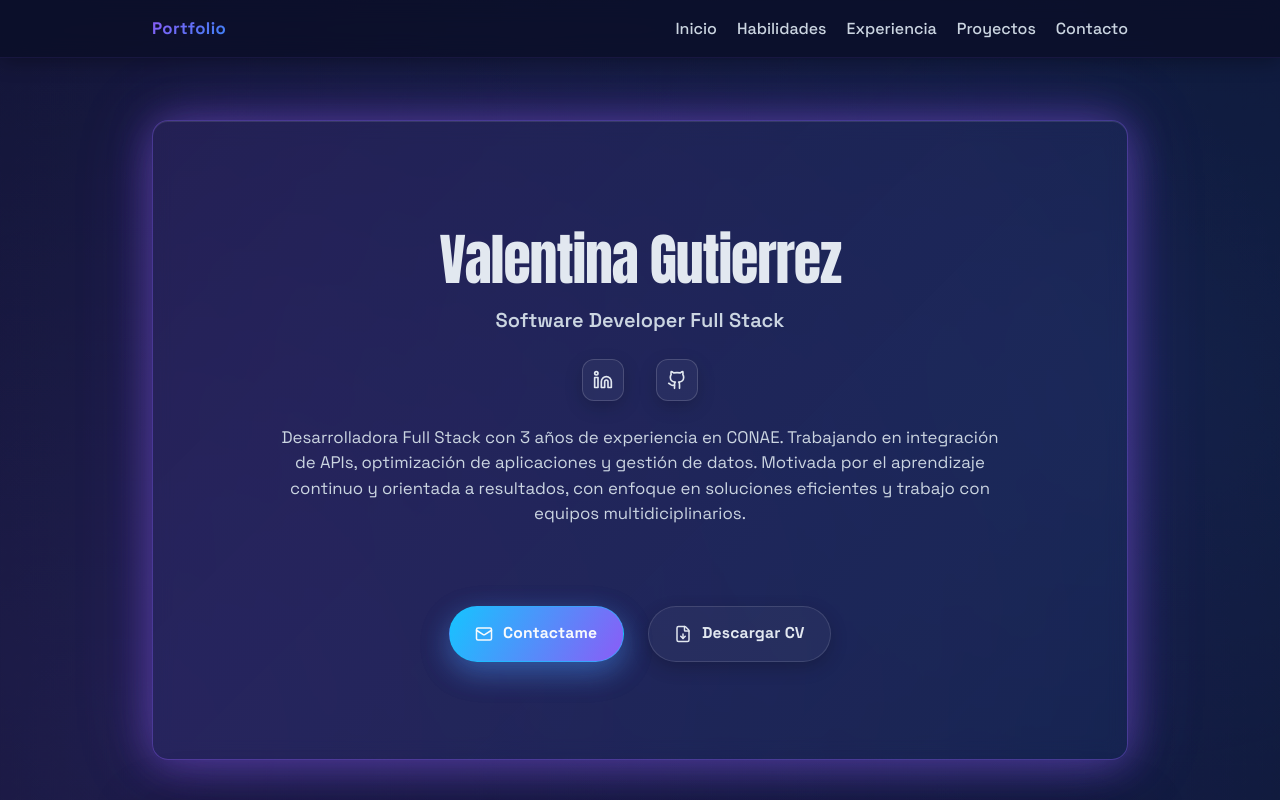
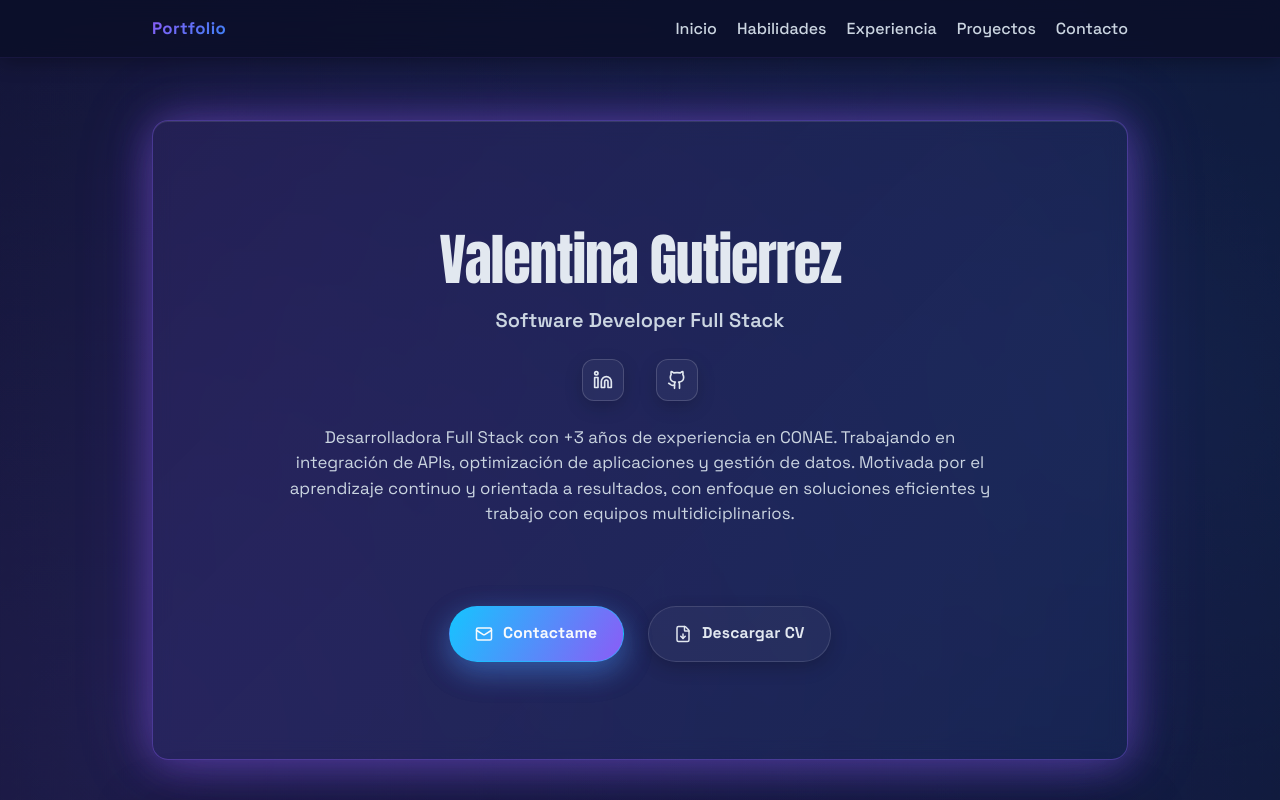
Before and after one commit to vgutierrezz/MyPortfolio, a React (Vite) app: page / in a window 1280 px wide. Shown: the top 800 px of the page. Built offline with nearby package versions, Linux system fonts and the light colour scheme.

Commit message:
Nuevo certificado

```diff
--- a/src/sections/Hero.jsx
+++ b/src/sections/Hero.jsx
@@ -26,7 +26,7 @@ function Hero() {
         </a>
       </div>
       <p className="lede">
-        Desarrolladora Full Stack con 3 años de experiencia en CONAE.
+        Desarrolladora Full Stack con +3 años de experiencia en CONAE.
         Trabajando en integración de APIs, optimización de
         aplicaciones y gestión de datos. Motivada por el aprendizaje continuo y orientada a
         resultados, con enfoque en soluciones eficientes y trabajo con equipos multidiciplinarios.
--- a/src/sections/Projects.jsx
+++ b/src/sections/Projects.jsx
@@ -29,7 +29,7 @@ function Projects() {
       institution: 'Google Cloud',
       period: '2025',
       technologies: ['Introduction to Responsible AI','Introduction to LLM', 'Introduction to Vertex AI Studio', 'Introduction to Responsible AI'],
-      certificateUrl: 'https://www.skills.google/profile/badges'
+      certificateUrl: 'https://www.skills.google/public_profiles/7c4296f8-f2bc-430b-980e-1a70d11327da'
     }
   ]
 
```
